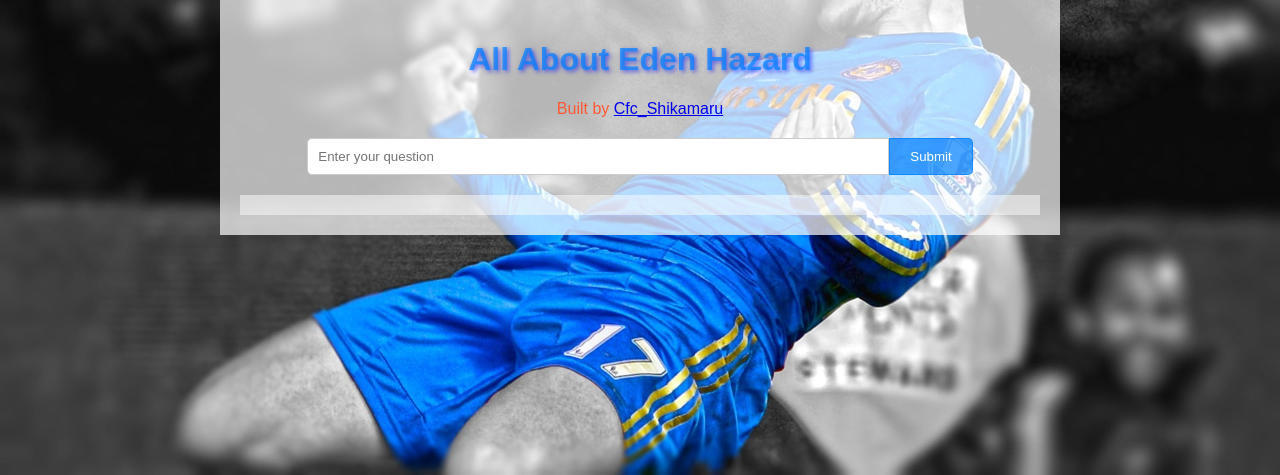
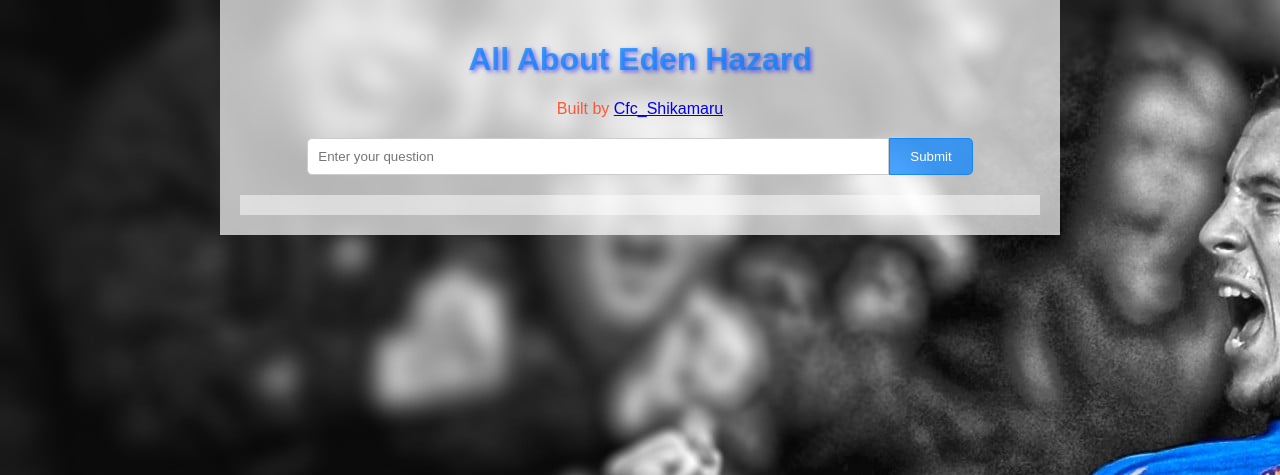
Before and after one commit to sh1kam4ru/JogaVerito, a FastAPI app: page / in a window 1280 px wide. Shown: the top 475 px of the page. Run offline with FastAPI, Linux system fonts and the light colour scheme.

Commit message:
Update index.html

```diff
--- a/api/templates/index.html
+++ b/api/templates/index.html
@@ -11,8 +11,6 @@
             margin: 0;
             padding: 0;
             background-image: url('static/images/Hazard.jpg');
-            background-size: cover; /* Cover the entire background */
-            background-position: center; /* Center the background image */
         }
 
         .container {
```
